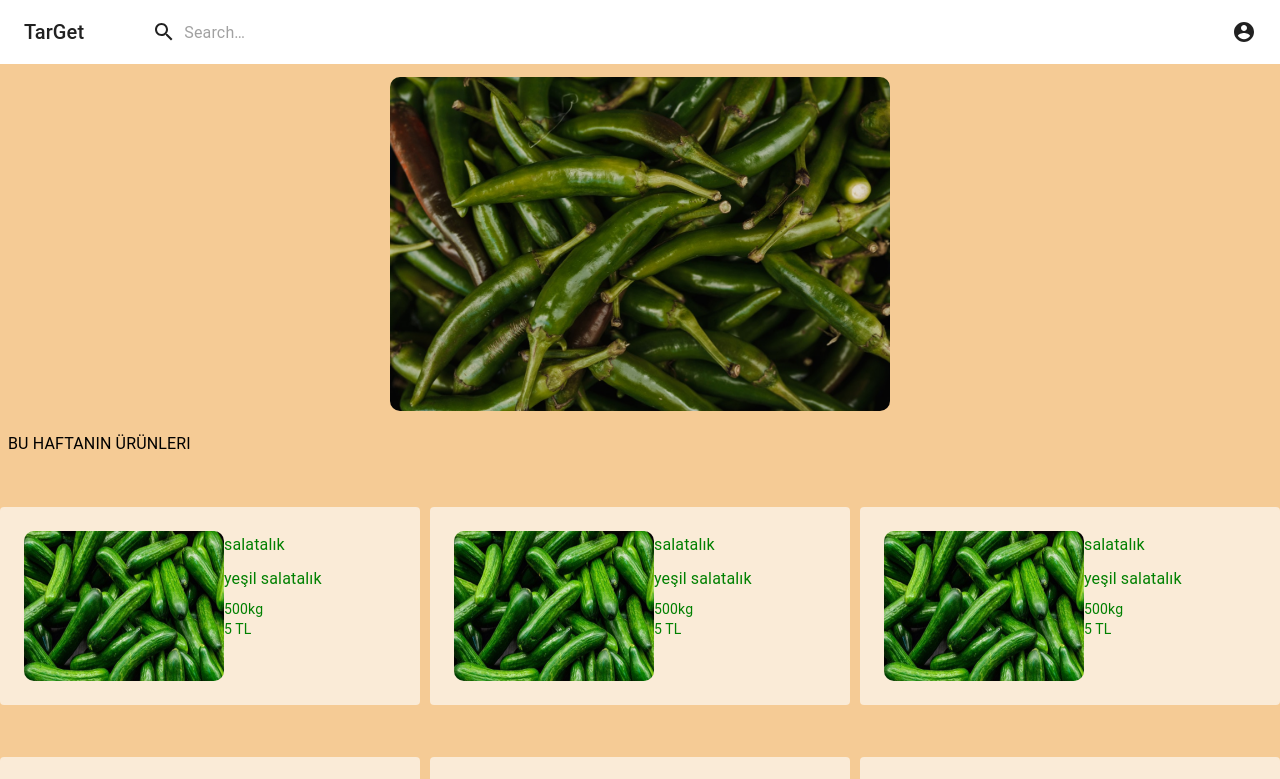
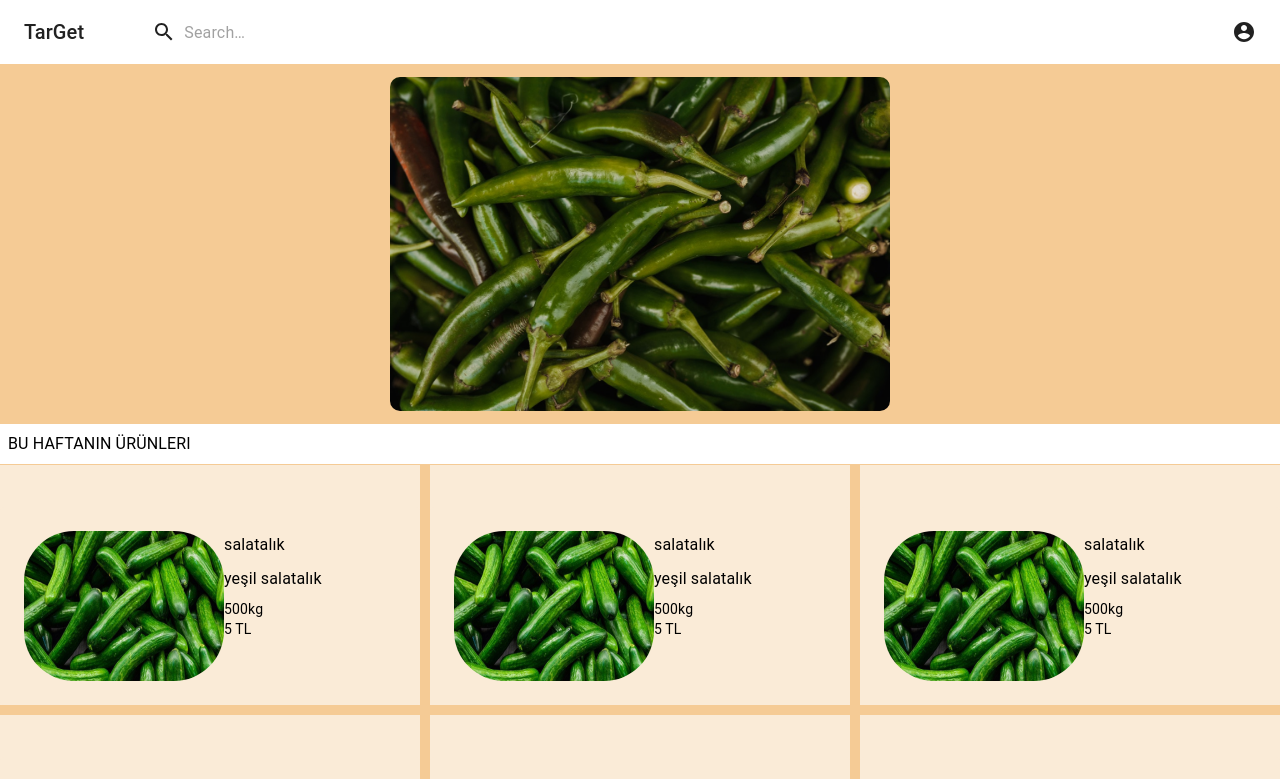
Before and after one commit to dodo2357/TarGet-1, a React (Create React App) app: page / in a window 1280 px wide. Shown: the top 779 px of the page. Built offline with nearby package versions, Linux system fonts and the light colour scheme.

Commit message:
ekleme yapıldı

```diff
--- a/public/index.html
+++ b/public/index.html
@@ -24,7 +24,7 @@
       work correctly both with client-side routing and a non-root public URL.
       Learn how to configure a non-root public URL by running `npm run build`.
     -->
-    <title>React App</title>
+    <title>TarGet</title>
   </head>
   <body>
     <noscript>You need to enable JavaScript to run this app.</noscript>
--- a/src/COMPONENTS/textGrid.jsx
+++ b/src/COMPONENTS/textGrid.jsx
@@ -7,6 +7,7 @@ import Typography from '@material-ui/core/Typography';
 const useStyles = makeStyles((theme) => ({
   root: {
     flexGrow: 1,
+    backgroundColor: 'antiquewhite',
   },
   paper: {
     padding: theme.spacing(3),
@@ -19,13 +20,17 @@ const useStyles = makeStyles((theme) => ({
 
   },
   typo: {
-    color: 'green',
+
+
+
+
+    color: 'black',
   },
 
   img:{
     height:"150px",
     width:"200px",
-    borderRadius:"10px",
+    borderRadius:"50px",
 
   }
 
--- a/src/PAGES/MainPage.js
+++ b/src/PAGES/MainPage.js
@@ -23,7 +23,7 @@ function MainPage() {
     const useStyles = makeStyles((theme) => ({
         root: {
             ...theme.typography.button,
-            backgroundColor: 'inherit',
+            backgroundColor: 'white',
             padding: theme.spacing(1),
         },
     }));
```
Also changed, not shown: 2 other files (tests, documents, lock files or other folders).
